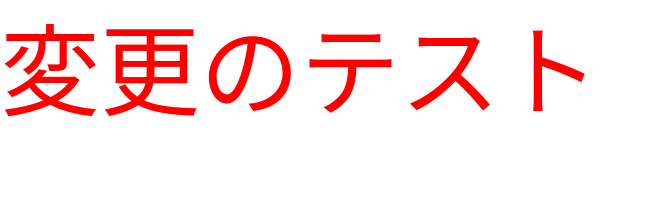
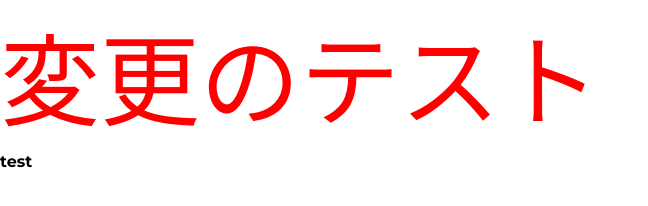
Before and after one commit to yuta-git/codeups-live-03, a website: page index.html in a window 1280 px wide. Shown: the whole page, without its empty margins (0-648 px from the left). Drawn offline with nearby package versions, Linux system fonts and the light colour scheme.

Commit message:
second commit

```diff
--- a/index.html
+++ b/index.html
@@ -17,6 +17,11 @@
   <meta property="og:description" content="" />
   <!-- ファビコン -->
   <link rel="”icon”" href="" />
+  <!-- GoogleFont -->
+  <link rel="preconnect" href="https://fonts.googleapis.com">
+  <link rel="preconnect" href="https://fonts.gstatic.com" crossorigin>
+  <link href="https://fonts.googleapis.com/css2?family=Montserrat:wght@400;700&family=Noto+Serif+JP:wght@300;400;500;700&display=swap" rel="stylesheet">
+  <link href="https://fonts.googleapis.com/css2?family=Montserrat:wght@400;700&family=Noto+Sans+JP:wght@400;700&family=Noto+Serif+JP:wght@300;400;500;700&display=swap" rel="stylesheet">
   <!-- css -->
   <link rel="stylesheet" href="./css/styles.css">
   <!-- JavaScript -->
@@ -26,6 +31,8 @@
 <body>
   <div class="inner">
   <p class="c-test">変更のテスト</p>
+  <p class="c-test--english">test</p>
+
 </div>
 </body>
 </html>
--- a/src/sass/global/_setting.scss
+++ b/src/sass/global/_setting.scss
@@ -16,17 +16,14 @@ $padding-sp: 20px;
 ////////////////////
 // フォント設定
 ////////////////////
-
-$base-font-family: "";
-$second-font-family: "";
+$base-font-family: 'Noto Sans JP', sans-serif;
+$english-family: 'Montserrat', sans-serif;
 // ※検証ツールでしっかり反映されているか確認する
-
 body {
   font-family: $base-font-family;
 }
 
 // フォントウェイト
-$regular: 300;
 $normal: 400;
 $bold: 700;
 
--- a/src/sass/object/component/_c-test.scss
+++ b/src/sass/object/component/_c-test.scss
@@ -4,3 +4,8 @@
   font-size: rem(100);
   color: red;
 }
+
+.c-test--english {
+  font-family: $english-family;
+  font-weight: $bold;
+}
```
Also changed, not shown: README.md, css/styles.css, 1 other file.
